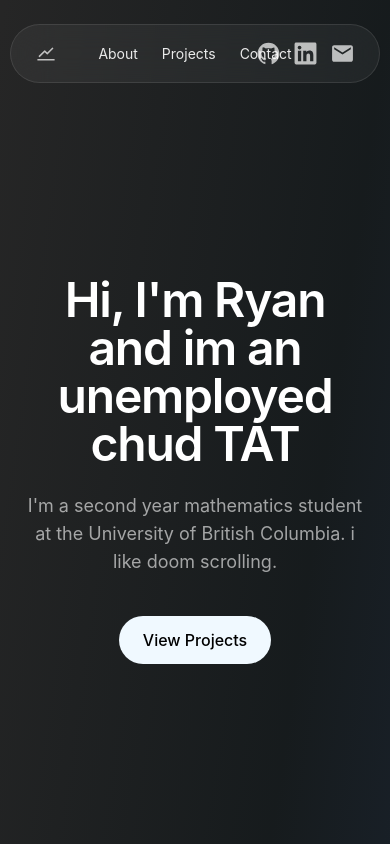
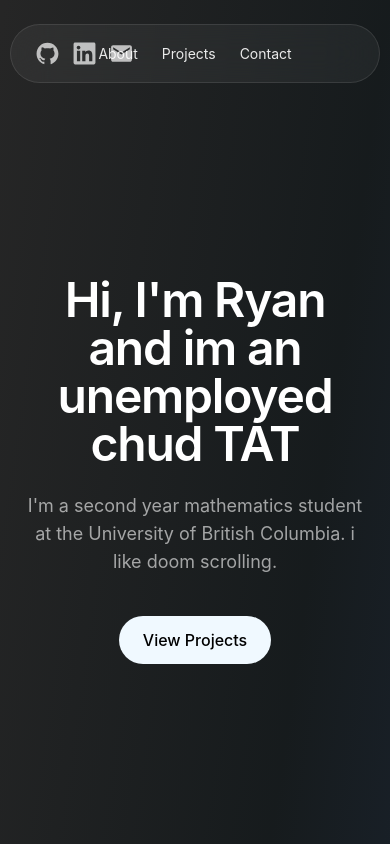
Before and after one commit to Rxn321/Portfolio-Website, a React (Vite) app: page / in a window 390 px wide. Shown: the top 844 px of the page. Built offline with nearby package versions, Linux system fonts and the light colour scheme.

Commit message:
more mobile compatibility stuff

```diff
--- a/src/components/Navbar.jsx
+++ b/src/components/Navbar.jsx
@@ -12,7 +12,7 @@ export default function Navbar() {
         border border-white/10 px-6 md:px-10 py-4 md:py-6
         w-[95%] max-w-4xl">
 
-        <div className="flex items-center text-white/70">
+        <div className="flex items-center text-white/70 hidden md:flex gap-4">
           <a href="#projects" className="hover:text-white transition"><AiOutlineStock size={22}/></a>
         </div>
  {/* Rrm to add fiance project link here*/}
```
